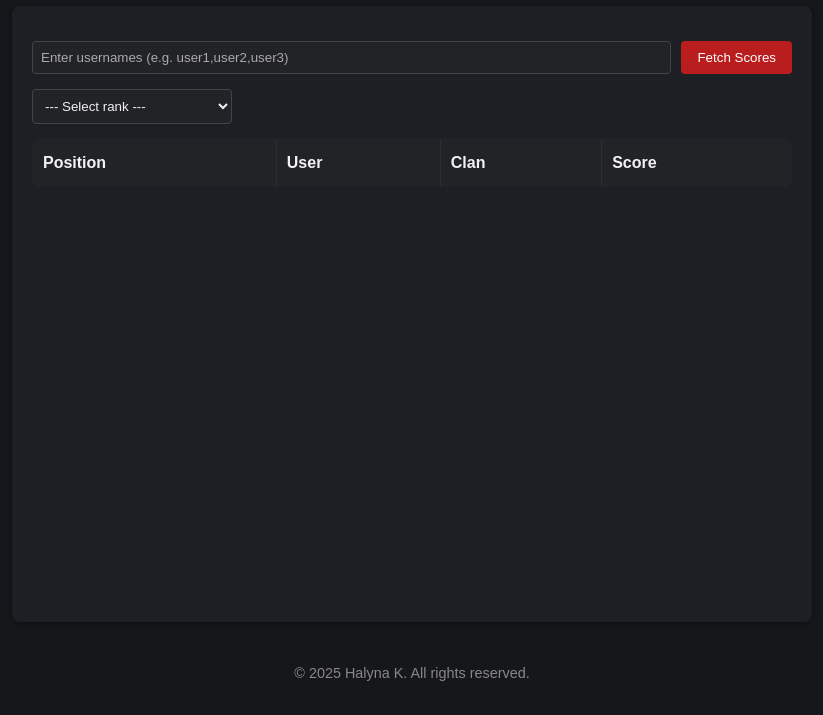
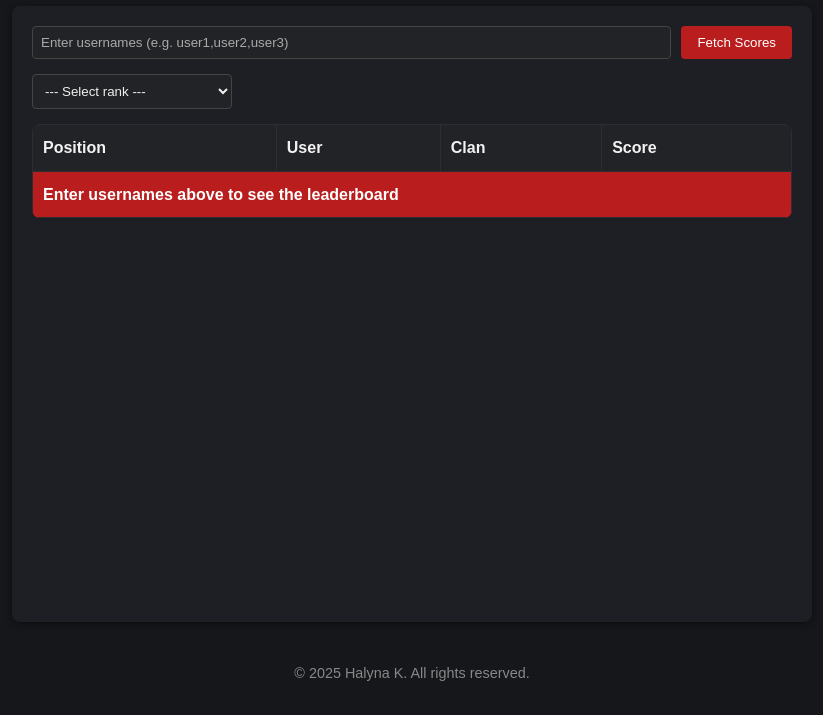
Before and after one commit to halyna-k/Project-Codewars-Leaderboard, a website: page index.html in a window 1280 px wide. Shown: the part 85-800 px from the top of the page, without its empty margins (228-1051 px from the left). Drawn offline with Linux system fonts and the light colour scheme.

Commit message:
Improve leaderboard table accessibility and UX
- Move the error message below the leaderboard table and set it to hidden by default.
- Add an initial message row to the leaderboard table for better user guidance and moved aria-live to the table body for improved accessibility.

```diff
--- a/index.html
+++ b/index.html
@@ -15,9 +15,6 @@
 
   <main>
     <div id="container">
-      <!-- Error -->
-      <div id="error" role="alert" aria-live="polite"></div>
-
       <!-- Input with button to fetch scores -->
       <form id="user-form">
         <input
@@ -36,7 +33,7 @@
       </select>
 
       <!-- Leaderboard table -->
-      <table id="leaderboard-table" border="1" aria-live="polite">
+      <table id="leaderboard-table">
         <thead>
           <tr>
             <th scope="col">Position</th>
@@ -45,8 +42,16 @@
             <th scope="col">Score</th>
           </tr>
         </thead>
-        <tbody></tbody>
+        <tbody aria-live="polite">
+          <tr>
+            <td id="empty-table" colspan="4">
+              Enter usernames above to see the leaderboard
+            </td>
+          </tr>
+        </tbody>
       </table>
+      <!-- Error -->
+      <div id="error" role="alert" aria-live="polite" hidden></div>
     </div>
   </main>
 
```
